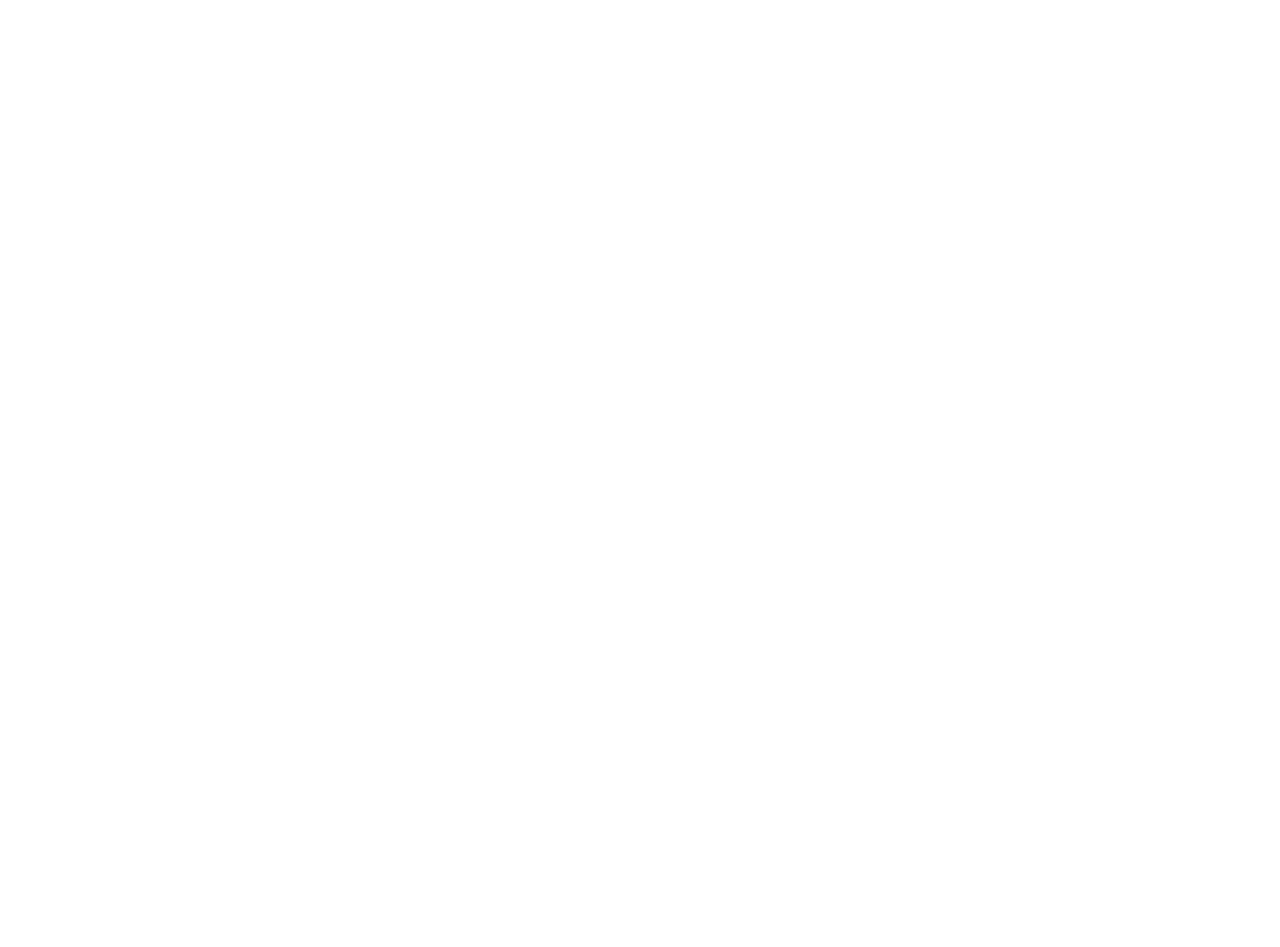
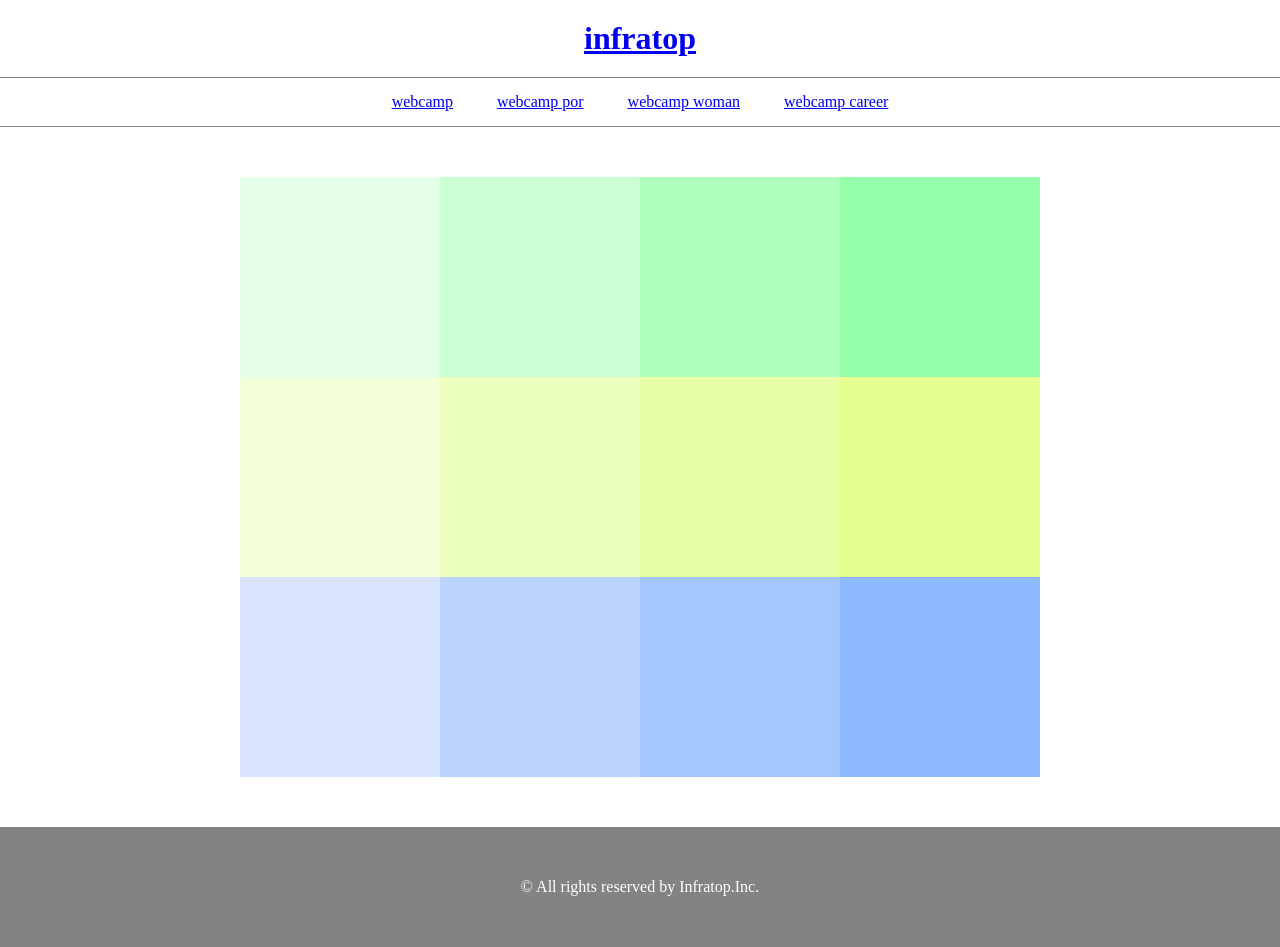
Before and after one commit to fujiedaryuki/webcamp_html_css, a plain HTML site: page chapter5_exercise/index.html in a window 1280 px wide. Before the commit the page ends 800 px from the top, so only its background shows below. Drawn offline with Linux system fonts and the light colour scheme.

Commit message:
[Finish]1-5　演習課題

```diff
--- a/caravan/style.css
+++ b/caravan/style.css
@@ -9,7 +9,7 @@ a {
 }
 header {
   width: 90%;
-  padding: 15px 0;
+  padding: 20px 0;
   margin: 0 auto;
   text-align: center;
 }
@@ -18,7 +18,7 @@ header {
 }
 .nav-list {
   text-align: center;
-  padding: 10px 0;
+  padding: 20px 0;
   margin: 0 auto;
 }
 .nav-list-item {
--- a/chapter5_exercise/index.html
+++ b/chapter5_exercise/index.html
@@ -0,0 +1,55 @@
+<!DOCTYPE html>
+<html lang="ja">
+  <head>
+    <meta charset="UTF-8" />
+    <title>5章演習</title>
+    <link rel="stylesheet" href="style.css" />
+  </head>
+  <body>
+    <header>
+      <div class="header">
+        <h1 class="hading">
+          <a href="index.html">
+            infratop
+          </a>
+        </h1>
+      </div>
+    </header>
+
+    <nav>
+      <ul class="nav-list">
+        <li class="nav-list-item">
+          <a href="index.html">webcamp</a>
+        </li>
+        <li class="nav-list-item">
+          <a href="index.html">webcamp por</a>
+        </li>
+        <li class="nav-list-item">
+          <a href="index.html">webcamp woman</a>
+        </li>
+        <li class="nav-list-item">
+          <a href="index.html">webcamp career</a>
+        </li>
+      </ul>
+    </nav>
+
+    <div class="main">
+      <div class="box1"></div>
+      <div class="box2"></div>
+      <div class="box3"></div>
+      <div class="box4"></div>
+      <div class="box5"></div>
+      <div class="box6"></div>
+      <div class="box7"></div>
+      <div class="box8"></div>
+      <div class="box9"></div>
+      <div class="box10"></div>
+      <div class="box11"></div>
+      <div class="box12"></div>
+    </div>
+
+    <footer>
+        <p class="footer-text">© All rights reserved by Infratop.Inc.</p>
+    </footer>
+  </body>
+</html>
--- a/chapter5_exercise/style.css
+++ b/chapter5_exercise/style.css
@@ -0,0 +1,116 @@
+* {
+  margin: 0;
+  padding: 0;
+  box-sizing: border-box;
+}
+
+header {
+  width: 100%;
+  padding: 20px 0;
+  text-align: center;
+}
+
+.nav-list {
+  text-align: center;
+  padding: 15px 0;
+  margin: 0 auto;
+  border-bottom: 1px solid #848282;
+  border-top: 1px solid #848282;
+}
+
+.nav-list-item {
+  list-style: none;
+  display: inline-block;
+  margin: 0 20px;
+}
+
+.main {
+  width: 800px;
+  margin: 50px auto;
+  display: flex;
+  flex-wrap: wrap;
+}
+
+.box1 {
+  width: 200px;
+  height: 200px;
+  background-color: #e6ffe9;
+}
+
+.box2 {
+  width: 200px;
+  height: 200px;
+  background-color: #cbffd3;
+}
+
+.box3 {
+  width: 200px;
+  height: 200px;
+  background-color: #aeffbd;
+}
+
+.box4 {
+  width: 200px;
+  height: 200px;
+  background-color: #93ffab;
+}
+
+.box5 {
+  width: 200px;
+  height: 200px;
+  background-color: #f3ffd8;
+}
+
+.box6 {
+  width: 200px;
+  height: 200px;
+  background-color: #edffbe;
+}
+
+.box7 {
+  width: 200px;
+  height: 200px;
+  background-color: #e9ffa5;
+}
+
+  .box8 {
+    width: 200px;
+    height: 200px;
+    background-color: #e4ff8d;
+}
+
+.box9 {
+  width: 200px;
+  height: 200px;
+  background-color: #d9e5ff;
+}
+
+.box10 {
+  width: 200px;
+  height: 200px;
+  background-color: #bad3ff;
+}
+
+.box11 {
+  width: 200px;
+  height: 200px;
+  background-color: #a4c6ff;
+}
+
+.box12 {
+  width: 200px;
+  height: 200px;
+  background-color: #8eb8ff;
+}
+
+footer {
+  width: 100%;
+  height: 120px;
+  text-align: center;
+  line-height: 120px;
+  background-color: #848282;
+}
+
+.footer-text {
+  color: #fff;
+}
```
